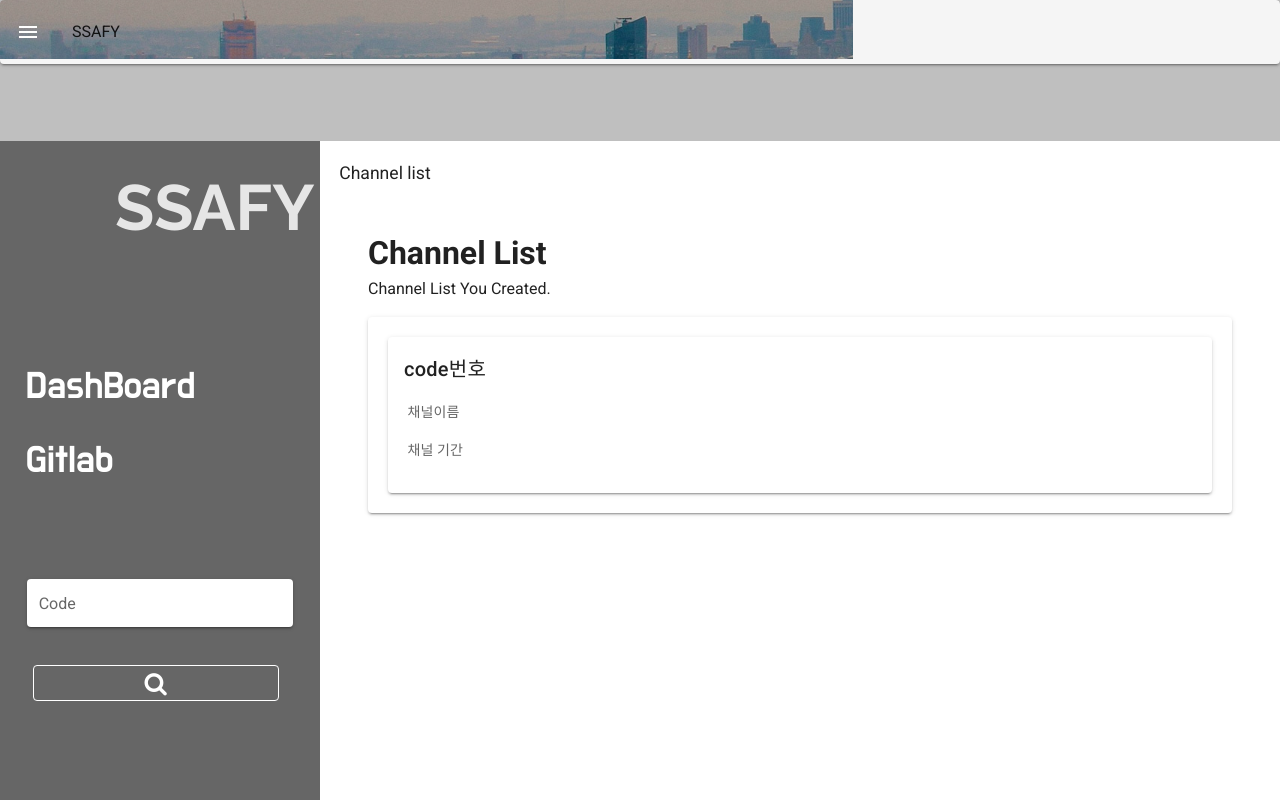
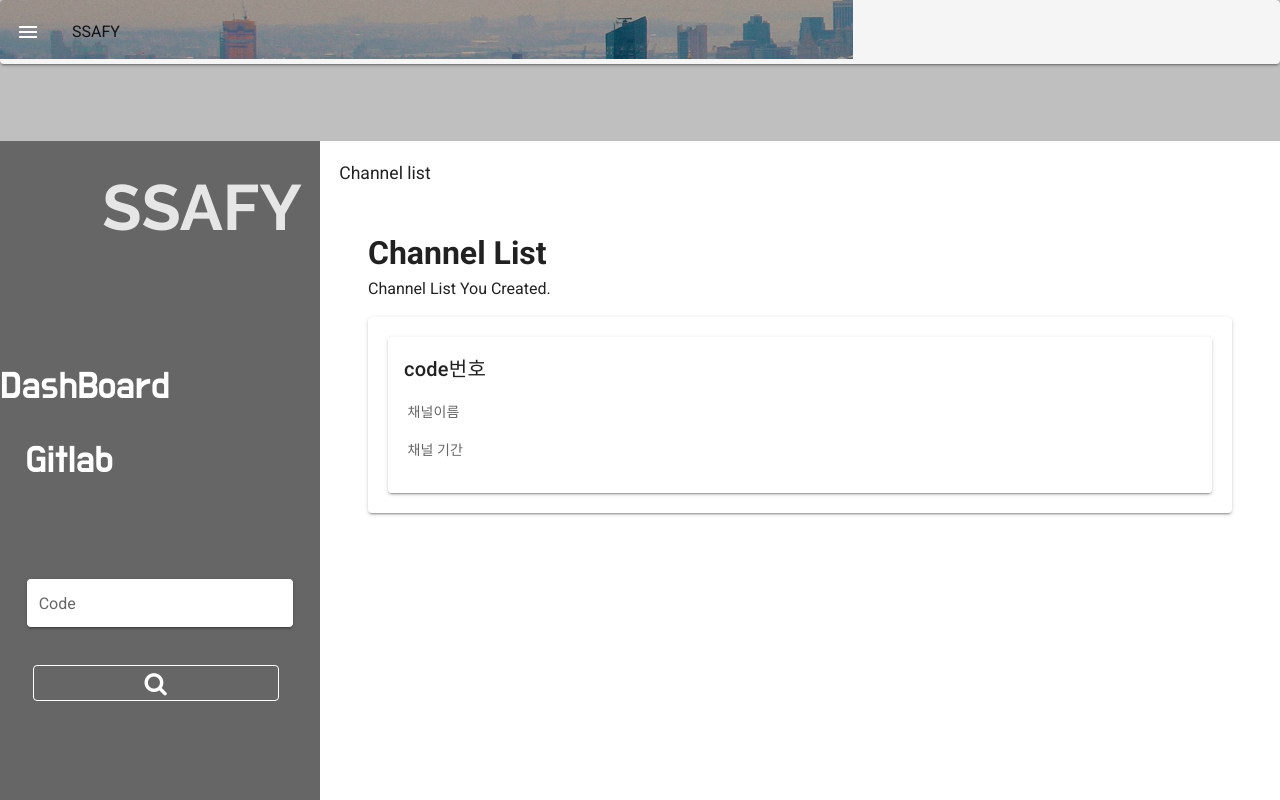
Before and after one commit to ssungwxx/Sol4U-QnA, a Vue app in the folder ssafy-qna/: page /dashboard in a window 1280 px wide. Built offline with nearby package versions, Linux system fonts and the light colour scheme; a web font is replaced by a local one.

Commit message:
update headerweb

```diff
--- a/ssafy-qna/src/components/HeaderWeb.vue
+++ b/ssafy-qna/src/components/HeaderWeb.vue
@@ -80,7 +80,6 @@
   text-decoration: None;
   text-align: left;
   font-family: "Lexend Deca", sans-serif;
-  margin-left:2vw;
 }
 .RouterLink_p {
   color: white;
```
